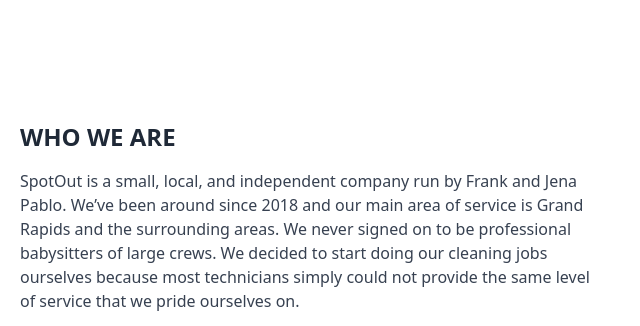
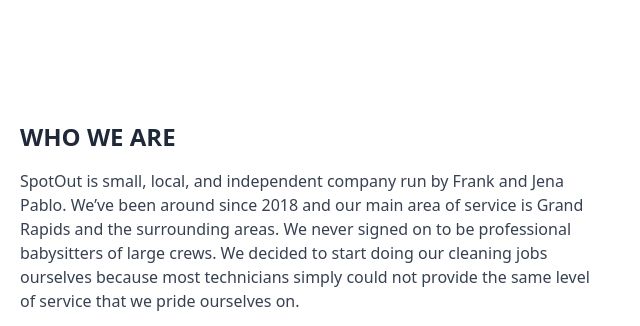
Before and after one commit to EmonHalder/section, a plain HTML site: page index.html in a window 1280 px wide. Shown: the top 326 px of the page, 640-1280 px from the left. Drawn offline with nearby package versions, Linux system fonts and the light colour scheme.

Commit message:
five  commit

```diff
--- a/index.html
+++ b/index.html
@@ -24,7 +24,7 @@
       <div>
         <h2 class="text-2xl font-bold mb-4">WHO WE ARE</h2>
         <p class="mb-4 text-gray-700">
-          SpotOut is a small, local, and independent company run by Frank and Jena Pablo. We’ve been around since 2018 and our main area of service is Grand Rapids and the surrounding areas. We never signed on to be professional babysitters of large crews. We decided to start doing our cleaning jobs ourselves because most technicians simply could not provide the same level of service that we pride ourselves on.
+          SpotOut is small, local, and independent company run by Frank and Jena Pablo. We’ve been around since 2018 and our main area of service is Grand Rapids and the surrounding areas. We never signed on to be professional babysitters of large crews. We decided to start doing our cleaning jobs ourselves because most technicians simply could not provide the same level of service that we pride ourselves on.
         </p>
         <p class="mb-6 text-gray-700">
           SpotOut is a small, locally owned company proudly run by Frank and Jena Pablo. Since 2018, we've been serving Grand Rapids and the surrounding areas with a hands-on, personal approach.
```
